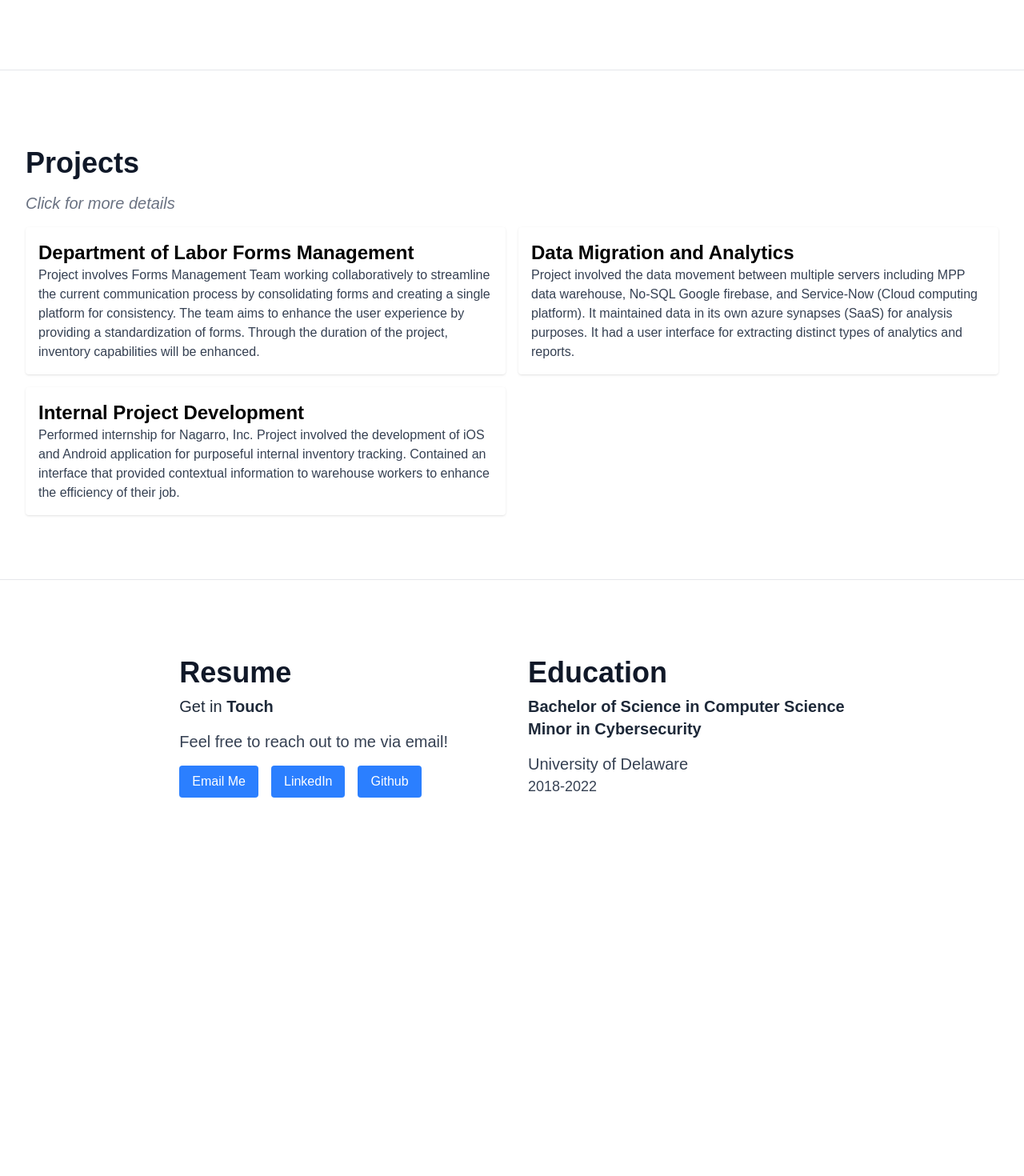
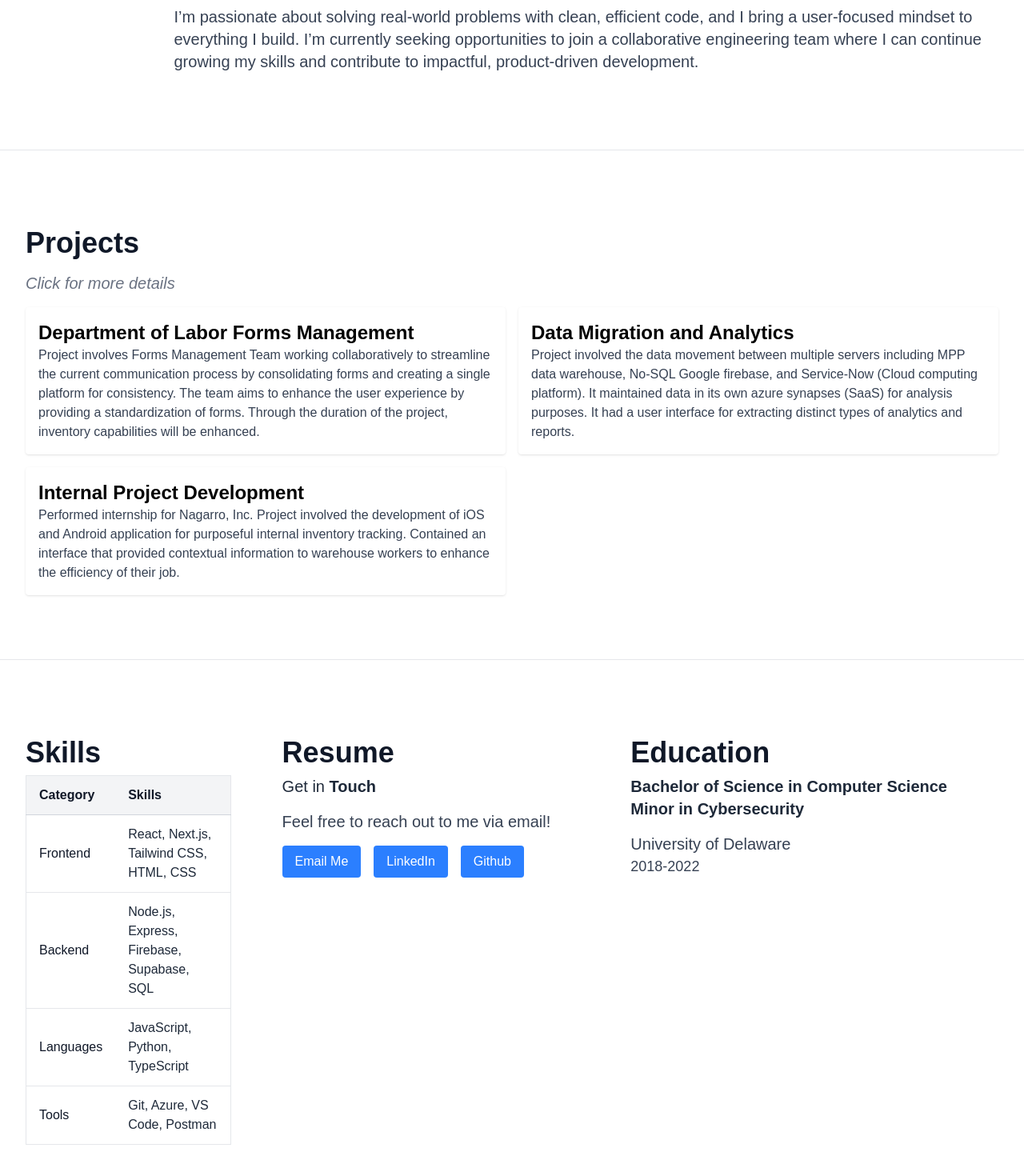
Before and after one commit to skkovi/Portfolio, a Next.js app in the folder portfolio/: page / in a window 1280 px wide. Shown: the part 918-2388 px from the top of the page at 80% size. Before the commit the page ends 2011 px from the top, so only its background shows below. Built offline with nearby package versions, Linux system fonts and the light colour scheme.

Commit message:
added skills table

```diff
--- a/portfolio/src/app/page.js
+++ b/portfolio/src/app/page.js
@@ -57,6 +57,12 @@ let projects = [
     ],
   },
 ];
+const skills = {
+  Frontend: ["React", "Next.js", "Tailwind CSS", "HTML", "CSS"],
+  Backend: ["Node.js", "Express", "Firebase", "Supabase", "SQL"],
+  Languages: ["JavaScript", "Python", "TypeScript"],
+  Tools: ["Git", "Azure", "VS Code", "Postman"],
+};
 
 export default function Home() {
   let [showModal, setShowModal] = useState(false);
@@ -106,7 +112,7 @@ export default function Home() {
                       speed={40}
                       wrapper="p"
                       cursor={false}
-                      delay={1500} // delay typing until first line finishes
+                      delay={1500}
                     />
                     <TypeAnimation
                       sequence={["> Scroll down to learn more!"]}
@@ -165,6 +171,13 @@ export default function Home() {
                 skills to create solutions that improve efficiency, enhance user
                 experience, and meet client needs.
               </p>
+              <p className="text-lg md:text-xl text-gray-700 mb-4">
+                I’m passionate about solving real-world problems with clean,
+                efficient code, and I bring a user-focused mindset to everything
+                I build. I’m currently seeking opportunities to join a
+                collaborative engineering team where I can continue growing my
+                skills and contribute to impactful, product-driven development.
+              </p>
             </div>
           </div>
         </section>
@@ -206,8 +219,42 @@ export default function Home() {
             })}
           </div>
         </section>
-        <section id="resume" className="px-8 pt-24 pb-20">
-          <div className="flex flex-col md:flex-row justify-center gap-25">
+        <section id="resume" className="flex px-8 pt-24 pb-20">
+          <div className="flex-1">
+            <h2 className="text-3xl md:text-4xl font-bold text-gray-900 mb-2">
+              Skills
+            </h2>
+            <div className="max-w-3xl">
+              <table className="min-w-full border border-gray-200 dark:border-gray-700">
+                <thead>
+                  <tr className="bg-gray-100 dark:bg-gray-800 text-left">
+                    <th className="px-4 py-3 border-b border-gray-300 dark:border-gray-700 text-gray-900 dark:text-gray-100">
+                      Category
+                    </th>
+                    <th className="px-4 py-3 border-b border-gray-300 dark:border-gray-700 text-gray-900 dark:text-gray-100">
+                      Skills
+                    </th>
+                  </tr>
+                </thead>
+                <tbody>
+                  {Object.entries(skills).map(([category, skills]) => (
+                    <tr
+                      key={category}
+                      className="border-t border-gray-200 dark:border-gray-700"
+                    >
+                      <td className="px-4 py-3 font-medium text-gray-900">
+                        {category}
+                      </td>
+                      <td className="px-4 py-3 text-gray-800">
+                        {skills.join(", ")}
+                      </td>
+                    </tr>
+                  ))}
+                </tbody>
+              </table>
+            </div>
+          </div>
+          <div className="flex flex-col mx-16 md:flex-row justify-center gap-25">
             <div>
               <h2 className="text-3xl md:text-4xl font-bold text-gray-900 mb-2">
                 Resume
```
